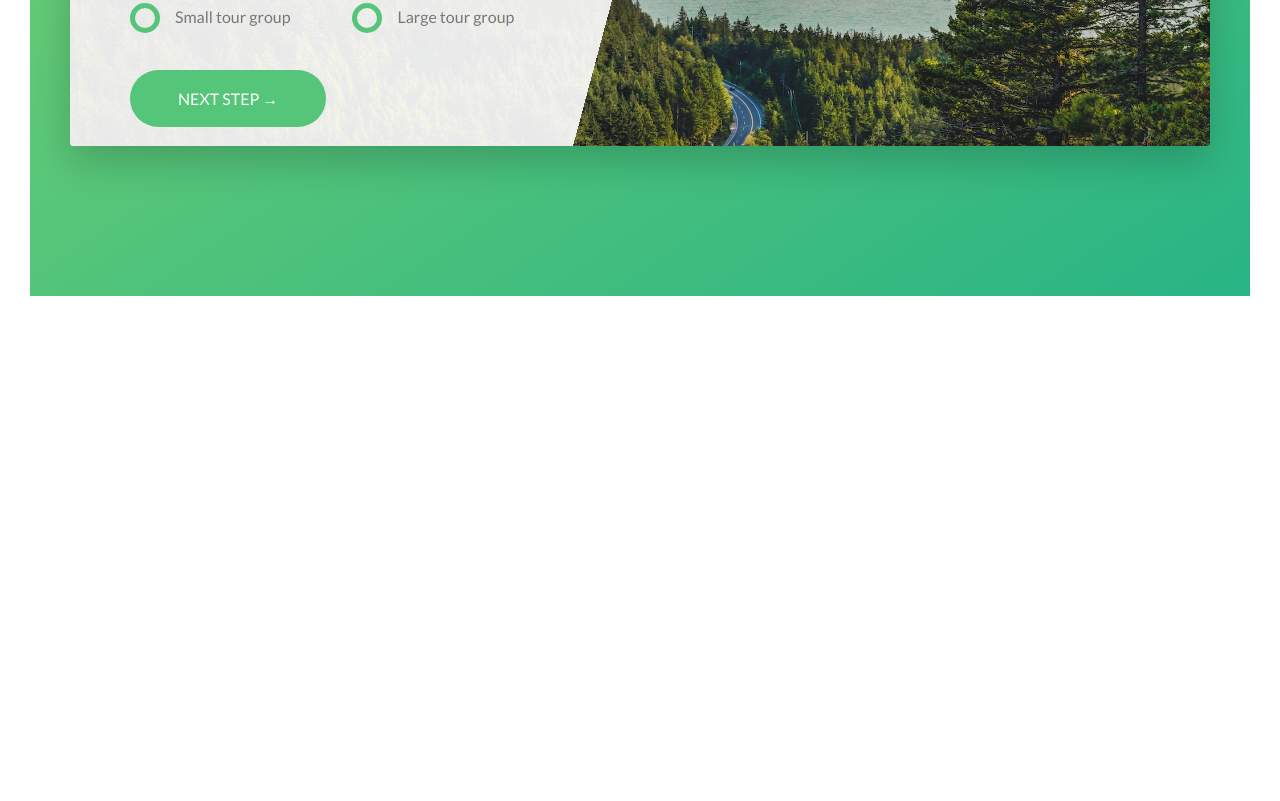
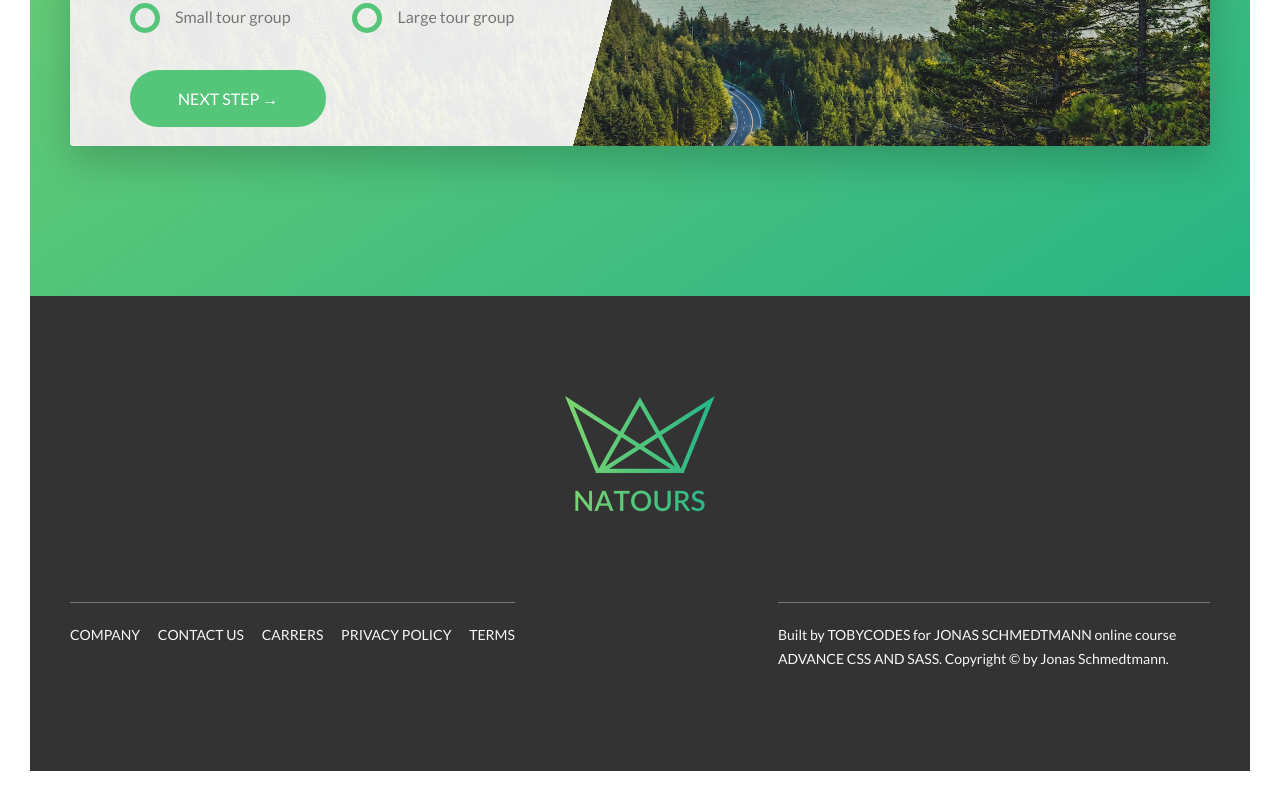
Before and after one commit to Paul-Tobiloba/ModernCSS-Natours-tobyCodes, a website: page index.html in a window 1280 px wide. Shown: the part 5001-5802 px from the top of the page. Before the commit the page ends 5327 px from the top, so only its background shows below. Drawn offline with Linux system fonts and the light colour scheme; files whose address does not match are found by name.

Commit message:
feat:/ finished implementing footer

```diff
--- a/index.html
+++ b/index.html
@@ -305,6 +305,30 @@
                 </div>
             </section>
         </main>
+
+        <footer class="footer">
+            <div class="footer__logo-box">
+                <img src="/img/logo-green-2x.png" alt="Full logo" class="footer__logo">
+            </div>
+            <div class="row">
+                <div class="col-1-of-2">
+                    <div class="footer__navigation">
+                        <ul class="footer__list">
+                            <li class="footer__item"><a href="#" class="footer__link">Company</a></li>
+                            <li class="footer__item"><a href="#" class="footer__link">Contact us</a></li>
+                            <li class="footer__item"><a href="#" class="footer__link">Carrers</a></li>
+                            <li class="footer__item"><a href="#" class="footer__link">Privacy policy</a></li>
+                            <li class="footer__item"><a href="#" class="footer__link">Terms</a></li>
+                        </ul>
+                    </div>
+                </div>
+                <div class="col-1-of-2">
+                    <p class="footer__copyright">
+                        Built by <a href="#" class="footer__link">tobyCodes</a> for <a href="#" class="footer__link">Jonas Schmedtmann</a> online course <a href="#" class="footer__link">Advance CSS and Sass</a>. Copyright &copy; by Jonas Schmedtmann.
+                    </p>
+                </div>
+            </div>
+        </footer>
 <!--
         <section class="grid-test">
             <div class="row">
--- a/sass/abstracts/_variables.scss
+++ b/sass/abstracts/_variables.scss
@@ -11,6 +11,7 @@ $color-tertiary-dark: #5643fa;
 
 $color-grey-dark: #777;
 $color-grey-dark-2: #999;
+$color-grey-dark-3: #333;
 
 $color-white: #fff;
 $color-black: #000;
--- /dev/null
+++ b/sass/layout/_footer.scss
@@ -0,0 +1,60 @@
+.footer {
+    background-color: $color-grey-dark-3;
+    padding: 10rem 0;
+    font-size: 1.4rem;
+    color: $color-grey-light-1;
+
+    &__logo-box {
+        text-align: center;
+        margin-bottom: 8rem;
+    }
+
+    &__logo {
+        width: 15rem;
+        height: auto;
+    }
+
+    &__navigation {
+        border-top: 1px solid $color-grey-dark;
+        padding-top: 2rem;
+        display: inline-block;
+    }
+
+    &__list {
+        list-style: none;
+    }
+
+    &__item {
+        display: inline-block;
+
+        &:not(:last-child) {
+            margin-right: 1.5rem;
+        }
+    }
+
+    &__link {
+        &:link,
+        &:visited {
+            color: $color-grey-light-1;
+            background-color: $color-grey-dark-3;
+            text-decoration: none;
+            text-transform: uppercase;
+            display: inline-block;
+            transition: all .2s;
+        }
+
+        &:hover,
+        &:active {
+            color: $color-primary;
+            box-shadow: 0 1rem 2rem rgba($color-black, .4);
+            transform: rotate(5deg) scale(1.3);
+        }
+    }
+
+    &__copyright {
+        border-top: 1px solid $color-grey-dark;
+        padding-top: 2rem;
+        width: 80%;
+        float: right;
+    }
+}
--- a/sass/main.scss
+++ b/sass/main.scss
@@ -17,5 +17,6 @@
 
 @import "layout/header";
 @import "layout/grid";
+@import "layout/footer";
 
 @import "pages/home";
```
Also changed, not shown: css/main.css, 1 other file.
